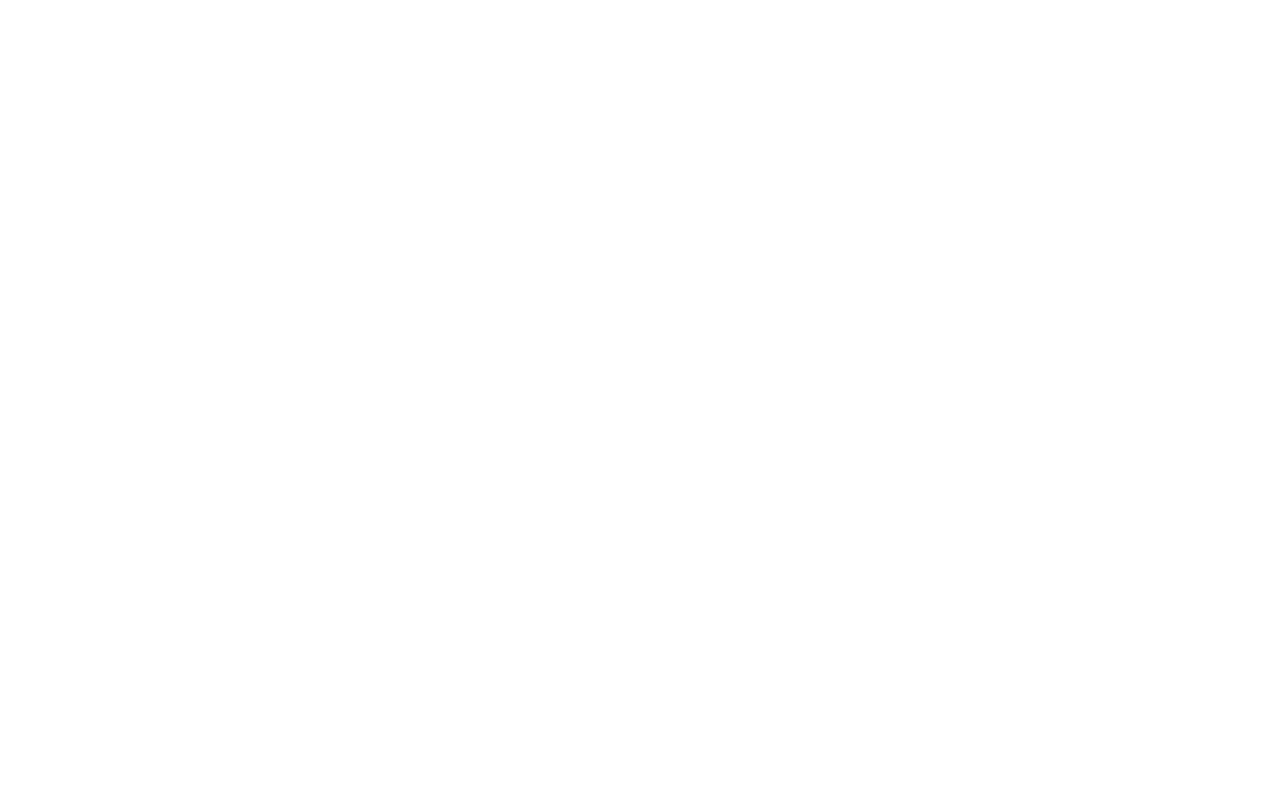
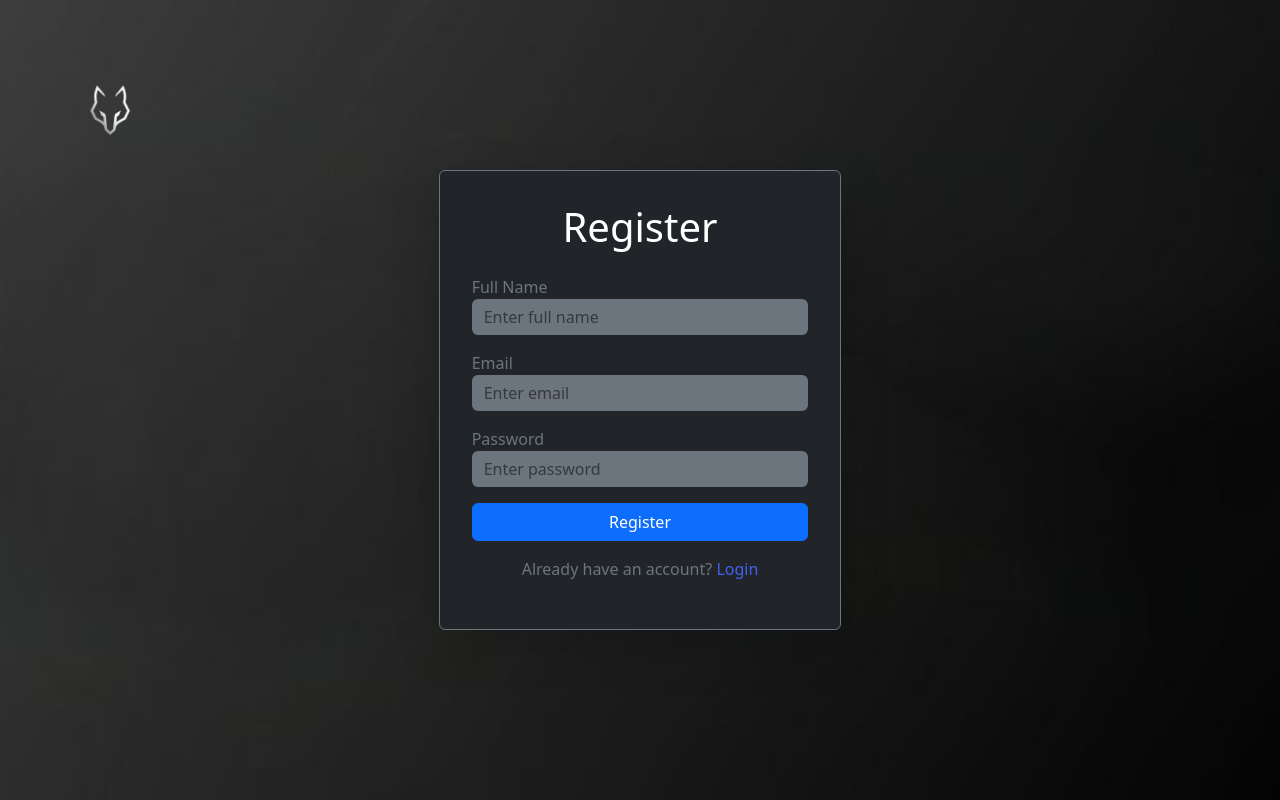
Before and after one commit to prathamawasthi84/mis-frontend, a React (Create React App) app: page /register in a window 1280 px wide. Before the commit this address had no page. Built offline with nearby package versions, Linux system fonts and the light colour scheme.

Commit message:
forgot and reset password testing

```diff
--- a/src/App.js
+++ b/src/App.js
@@ -5,12 +5,18 @@
 import Login from './pages/Login';
 import ProtectedRoute from "./pages/ProtectedRoute";
 import Dashboard from './pages/Dashboard';
+import Register from './pages/Register';
+import ForgotPassword from "./pages/ForgotPassword";
+import ResetPassword from "./pages/ResetPassword";
 
 function App(){
 return (<BrowserRouter>
 <Routes>
   <Route path="/login" element={<Login />}/>
   <Route path="/dashboard" element={<ProtectedRoute><Dashboard/></ProtectedRoute>}/>
+  <Route path="/register" element={<Register />} />
+  <Route path="/forgot-password" element={<ForgotPassword />} />
+  <Route path="/reset-password/:token" element={<ResetPassword />} />
   </Routes>
   </BrowserRouter>
 );
--- /dev/null
+++ b/src/pages/ForgotPassword.jsx
@@ -0,0 +1,78 @@
+import axios from "axios";
+import { useState } from "react";
+import { useNavigate } from "react-router-dom";
+
+function ForgotPassword() {
+  const [email, setEmail] = useState('');
+  const [message, setMessage] = useState('');
+  const navigate = useNavigate();
+
+  const handleSubmit = async () => {
+    try {
+     await axios.post(`http://localhost:8080/user/forgot-password?email=${email}`);
+      setMessage("Reset link sent! Check your email.");
+    } catch (err) {
+      setMessage("Something went wrong.");
+    }
+  };
+
+  return (
+    <div style={{
+      minHeight: '100vh',
+      display: 'flex',
+      alignItems: 'center',
+      justifyContent: 'center',
+      backgroundImage: 'url(/img/image.jpg)',
+      backgroundSize: 'cover',
+      backgroundPosition: 'center',
+      position: 'relative'
+    }}>
+
+      <img
+        src="/img/logo.png"
+        alt="Logo"
+        style={{
+          position: 'absolute',
+          top: '10px',
+          left: '10px',
+          width: '180px',
+          height: '180px'
+        }}
+      />
+
+      <div className="col-md-4">
+        <div className="card bg-dark text-white border-secondary shadow-lg">
+          <div className="card-body p-4">
+            <h2 className="text-center mb-3">Forgot Password</h2>
+
+            <input
+              type="email"
+              className="form-control bg-secondary text-white border-0 mb-3"
+              placeholder="Enter your email"
+              value={email}
+              onChange={(e) => setEmail(e.target.value)}
+            />
+
+            <button className="btn btn-primary w-100" onClick={handleSubmit}>
+              Send Reset Link
+            </button>
+
+            {message && <p className="mt-3 text-center">{message}</p>}
+
+            <p className="text-center mt-3 text-secondary">
+              Back to{' '}
+              <span
+                style={{ color: '#4361ee', cursor: 'pointer' }}
+                onClick={() => navigate('/login')}
+              >
+                Login
+              </span>
+            </p>
+          </div>
+        </div>
+      </div>
+    </div>
+  );
+}
+
+export default ForgotPassword;
--- a/src/pages/Login.css
+++ b/src/pages/Login.css
@@ -12,7 +12,7 @@
 .card {
   width: 100%;
   max-width: 500px;
-  animation: fadeIn 1.2s ease-in-out forwards;
+  animation: fadeIn 1.6s ease-in-out forwards;
 }
 .body{
     align-content: center;
--- a/src/pages/Login.jsx
+++ b/src/pages/Login.jsx
@@ -22,7 +22,6 @@
       console.error('Login failed', error);
     }
   };
-
   return (
     <div style={{
       minHeight: '100vh',
@@ -71,6 +70,12 @@
               <div className="mt-3">
                 <button className="btn btn-primary w-100" onClick={handleLogin}>Login</button>
               </div>
+              <p
+                     style={{ cursor: "pointer", color: "#4361ee" }}
+                      onClick={() => navigate('/forgot-password')}
+                    >
+                 Forgot Password?
+               </p>
             </div>
           </div>
         </div>
--- a/src/pages/ProtectedRoute.jsx
+++ b/src/pages/ProtectedRoute.jsx
@@ -1,10 +1,16 @@
 import { Navigate, useLocation, useNavigate } from "react-router-dom";
-function ProtectedRoute({children}){
+function ProtectedRoute({children,requiredRole}){
     const token = localStorage.getItem('token');
     const location = useLocation();
     if(!token){
         return <Navigate to={'/login'} state={{from : location}} replace/>
     }
+    if(requiredRole){
+        const decoded = jwtDecode(token);
+        if(decoded.role!== requiredRole){
+            return <Navigate to="/dashboard" replace/>
+        }
+    }
     return children;
 }
 export default ProtectedRoute;
--- /dev/null
+++ b/src/pages/Register.jsx
@@ -0,0 +1,123 @@
+import axios from "axios";
+import { useState } from "react";
+import { useNavigate } from "react-router-dom";
+
+function Register() {
+  const [fullname, setFullname] = useState('');
+  const [email, setEmail] = useState('');
+  const [password, setPassword] = useState('');
+  const [error, setError] = useState('');
+  const navigate = useNavigate();
+
+  const handleRegister = async () => {
+    setError('');
+    try {
+      const response = await axios.post('http://localhost:8080/user/register', {
+        fullName: fullname,
+        email,
+        password
+      });
+      console.log(response.data);
+      navigate('/login');
+    } catch (error) {
+  console.log("FULL ERROR:", error); // 👈 full object
+  console.log("RESPONSE DATA:", error.response?.data); // 👈 important
+  console.log("STATUS:", error.response?.status);
+
+  setError(
+    typeof error.response?.data === "string"
+      ? error.response.data
+      : JSON.stringify(error.response?.data)
+  );
+}
+  };
+
+  return (
+    <div style={{
+      minHeight: '100vh',
+      display: 'flex',
+      alignItems: 'center',
+      justifyContent: 'center',
+      backgroundImage: 'url(/img/image.jpg)',
+      backgroundSize: 'cover',
+      backgroundPosition: 'center',
+      backgroundRepeat: 'no-repeat',
+      position: 'relative'
+    }}>
+      <img
+        src="/img/logo.png"
+        alt="Logo"
+        style={{
+          position: 'absolute',
+          top: '20px',
+          left: '20px',
+          width: '180px',
+          height: '180px',
+          objectFit: 'contain'
+        }}
+      />
+
+      <div className="row justify-content-center w-100">
+        <div className="col-md-4">
+          <div className="card bg-dark text-white border-secondary shadow-lg">
+            <div className="card-body" style={{ padding: '2rem' }}>
+              <h1 className="text-center mb-4">Register</h1>
+              <div className="mb-3">
+                <label className="text-secondary">Full Name</label>
+                <input
+                  type="text"
+                  className="form-control bg-secondary text-white border-0"
+                  placeholder="Enter full name"
+                  value={fullname}
+                  onChange={(e) => setFullname(e.target.value)}
+                />
+              </div>
+              <div className="mb-3">
+                <label className="text-secondary">Email</label>
+                <input
+                  type="email"
+                  className="form-control bg-secondary text-white border-0"
+                  placeholder="Enter email"
+                  value={email}
+                  onChange={(e) => setEmail(e.target.value)}
+                />
+              </div>
+              <div className="mb-3">
+                <label className="text-secondary">Password</label>
+                <input
+                  type="password"
+                  className="form-control bg-secondary text-white border-0"
+                  placeholder="Enter password"
+                  value={password}
+                  onChange={(e) => setPassword(e.target.value)}
+                />
+              </div>
+              {error && <p style={{ color: '#ff6b6b' }}>{error}</p>}
+
+              <div className="mt-3">
+                <button
+                  className="btn btn-primary w-100"
+                  onClick={handleRegister}
+                >
+                  Register
+                </button>
+              </div>
+              <p className="text-center mt-3 text-secondary">
+                Already have an account?{' '}
+                <span
+                  style={{ color: '#4361ee', cursor: 'pointer' }}
+                  onClick={() => navigate('/login')}
+                >
+                  Login
+                </span>
+              </p>
+
+            </div>
+          </div>
+        </div>
+      </div>
+    </div>
+  );
+}
+
+export default Register;
--- /dev/null
+++ b/src/pages/ResetPassword.jsx
@@ -0,0 +1,74 @@
+import axios from "axios";
+import { useState } from "react";
+import { useParams, useNavigate } from "react-router-dom";
+
+function ResetPassword() {
+  const { token } = useParams();
+  const [password, setPassword] = useState('');
+  const [message, setMessage] = useState('');
+  const navigate = useNavigate();
+
+  const handleReset = async () => {
+    try {
+      await axios.post(`http://localhost:8080/user/reset-password?token=${token}&newPassword=${password}`);
+      setMessage("Password updated successfully!");
+
+      setTimeout(() => {
+        navigate('/login');
+      }, 2000);
+
+    } catch (err) {
+      setMessage("Invalid or expired token.");
+    }
+  };
+
+  return (
+    <div style={{
+      minHeight: '100vh',
+      display: 'flex',
+      alignItems: 'center',
+      justifyContent: 'center',
+      backgroundImage: 'url(/img/image.jpg)',
+      backgroundSize: 'cover',
+      backgroundPosition: 'center',
+      position: 'relative'
+    }}>
+
+      <img
+        src="/img/logo.png"
+        alt="Logo"
+        style={{
+          position: 'absolute',
+          top: '10px',
+          left: '10px',
+          width: '180px',
+          height: '180px'
+        }}
+      />
+
+      <div className="col-md-4">
+        <div className="card bg-dark text-white border-secondary shadow-lg">
+          <div className="card-body p-4">
+            <h2 className="text-center mb-3">Reset Password</h2>
+
+            <input
+              type="password"
+              className="form-control bg-secondary text-white border-0 mb-3"
+              placeholder="Enter new password"
+              value={password}
+              onChange={(e) => setPassword(e.target.value)}
+            />
+
+            <button className="btn btn-success w-100" onClick={handleReset}>
+              Reset Password
+            </button>
+
+            {message && <p className="mt-3 text-center">{message}</p>}
+          </div>
+        </div>
+      </div>
+    </div>
+  );
+}
+
+export default ResetPassword;
```
